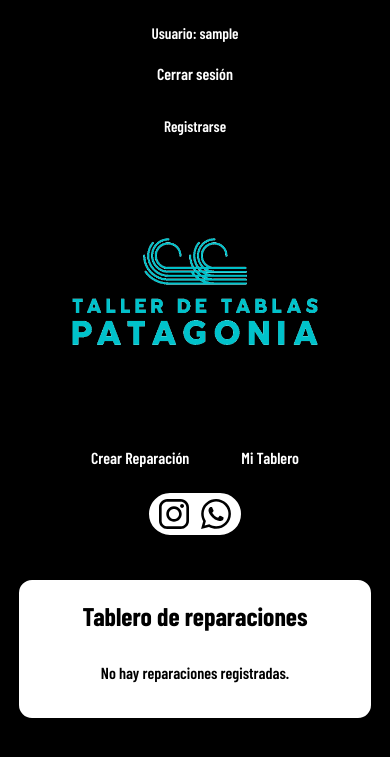
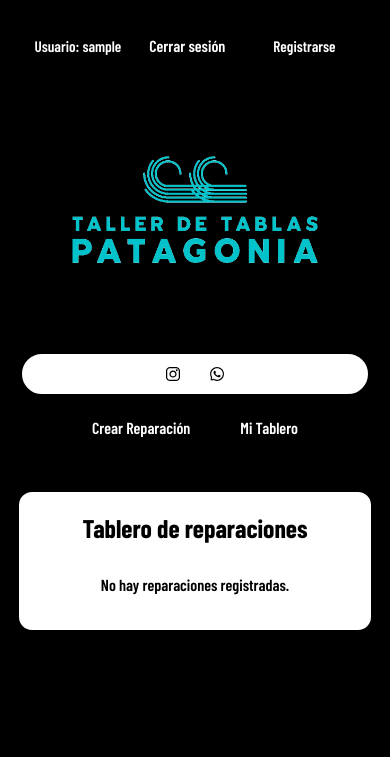
Before and after one commit to lolaliaga/Taller_de_Tablas, a Django app: page / in a window 390 px wide. Shown: the top 757 px of the page. Run offline with Django 5.2, Linux system fonts and the light colour scheme; the visitor is signed in with stand-in values (Sample User, id 1); data that the repository does not hold is empty; some web fonts are replaced.

Commit message:
Adjust mobile header layout

```diff
--- a/reparaciones/static/reparaciones/estilos.css
+++ b/reparaciones/static/reparaciones/estilos.css
@@ -391,7 +391,7 @@ textarea {
 /* ========================
    RESPONSIVE
 ======================== */
-@media (max-width: 720px) {
+@media (max-width: 768px) {
     .main-content {
         padding: 16px;
     }
@@ -415,13 +415,61 @@ textarea {
     }
 
     .header-inner {
+        display: flex;
         flex-direction: column;
-        gap: 12px;
+        align-items: center;
+        gap: 10px;
     }
 
     .header-user {
-        flex-direction: column;
+        order: 1;
+        width: 100%;
+        display: flex;
+        flex-wrap: wrap;
+        justify-content: center;
         align-items: center;
+        gap: 8px;
+    }
+
+    .header-logo {
+        order: 2;
+    }
+
+    .header-socials {
+        order: 3;
+        display: flex;
+        justify-content: center;
+        align-items: center;
+        gap: 16px;
+        width: 100%;
+    }
+
+    .header-nav {
+        order: 4;
+        display: flex;
+        justify-content: center;
+        gap: 10px;
+        width: 100%;
+    }
+
+    .header-user-label {
+        white-space: nowrap;
+    }
+
+    .header-social {
+        display: inline-flex;
+        align-items: center;
+        padding: 0;
+        margin: 0;
+    }
+
+    .header-social img {
+        display: block;
+        width: 28px;
+        height: 28px;
+        background: #fff;
+        padding: 7px;
+        border-radius: 10px;
     }
 
     .dashboard-shell {
```
